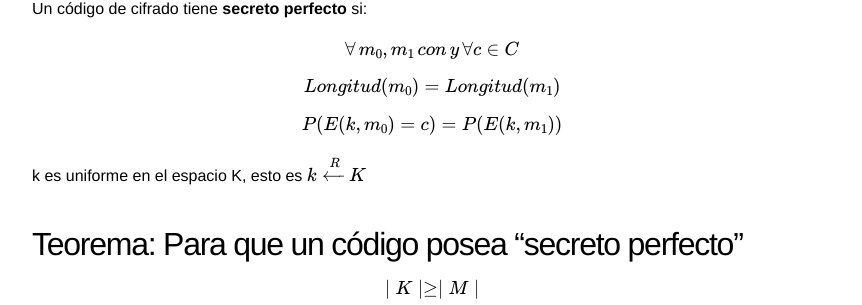
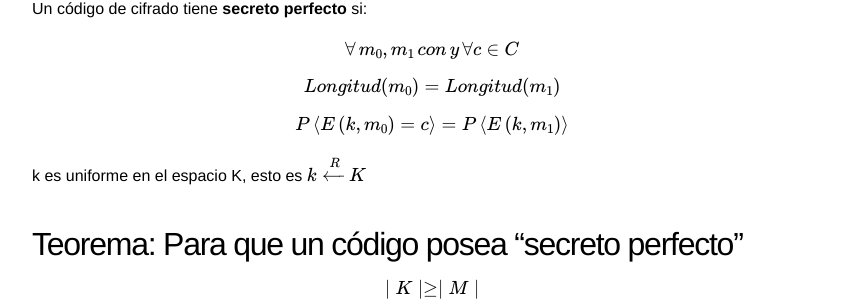
Before and after one commit to ddelaviuda/ddelaviuda.github.io, a Jekyll site: the page built from _posts/2016-09-05-Criptografia-elemental.markdown, in a window 1280 px wide. Shown: the part 1048-1353 px from the top of the page, without its empty margins (208-1070 px from the left). Built offline with Jekyll 4.4.1, drawn with Linux system fonts in a browser that asks for light colours; formulas are drawn with MathJax 3.

Commit message:
Update 2016-09-05-Criptografia-elemental.markdown

```diff
--- a/_posts/2016-09-05-Criptografia-elemental.markdown
+++ b/_posts/2016-09-05-Criptografia-elemental.markdown
@@ -49,7 +49,7 @@ $$\forall \,m_0,m_1\, con\, y\,\forall c\in C$$
 
 $$Longitud(m_0)=Longitud(m_1)$$
 
-$$P(E(k,m_0)=c)=P(E(k,m_1))$$
+$$P\left\langle E\left(k,m_0\right)=c\right\rangle=P\left\langle E\left(k,m_1\right)\right\rangle$$
 {% endraw %}
 k es uniforme en el espacio K, esto es $$k \xleftarrow{R} K$$
 
```
